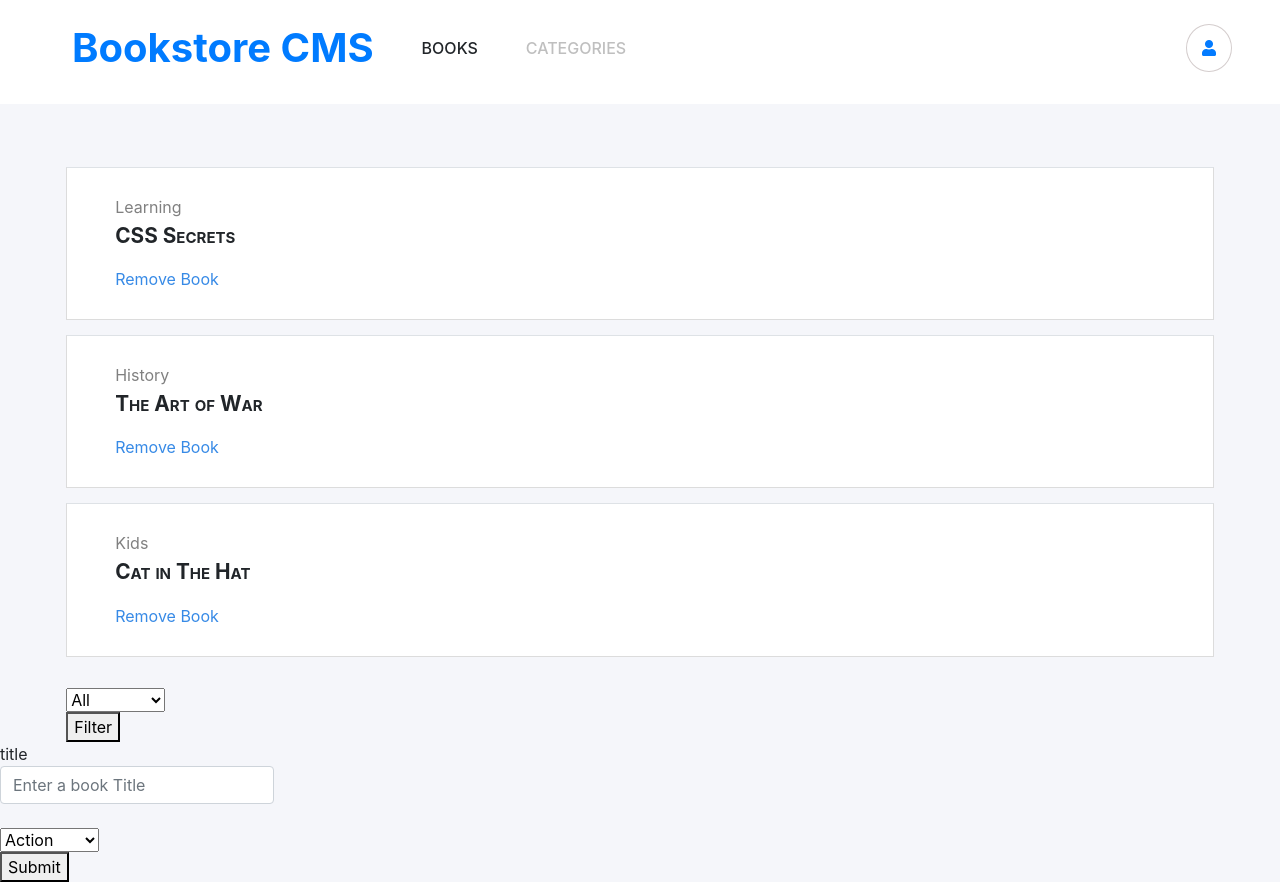
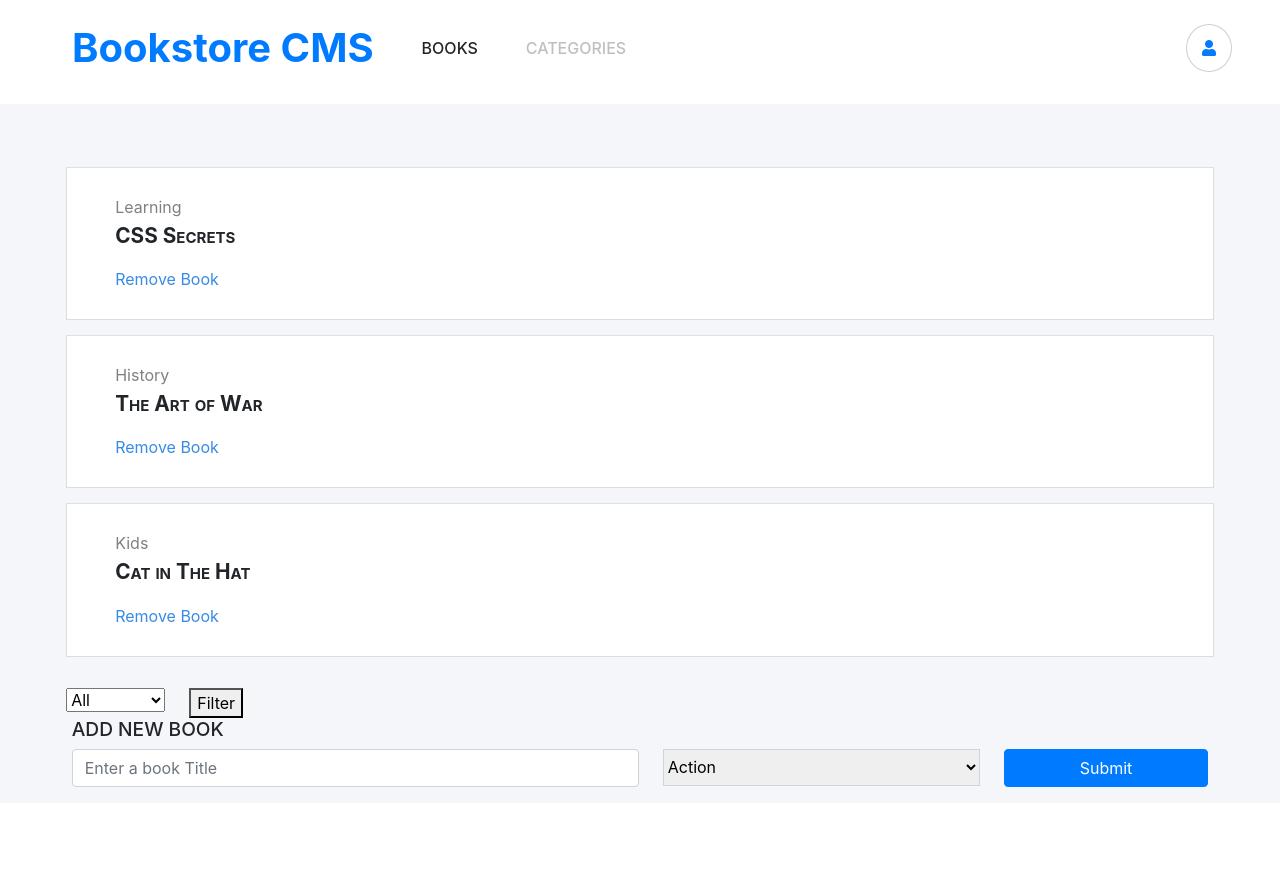
Before and after one commit to KerronKing/react-redux-bookstore, a React (Create React App) app: page / in a window 1280 px wide. After the commit the page ends 803 px from the top, so only its background shows below. Built offline with nearby package versions, Linux system fonts and the light colour scheme.

Commit message:
style: edit add book form styling

```diff
--- a/src/app.css
+++ b/src/app.css
@@ -54,3 +54,30 @@
 	border-radius: 50%;
 	color: #037bff;
 }
+
+h3 {
+	font-size: 1.2rem;
+}
+.add-form {
+	margin: 0 auto;
+	width: 88.8%;
+}
+form {
+	display: flex;
+	flex-direction: row;
+}
+fieldset {
+	padding-right: 1.5rem;
+}
+.form-group { width: 52%; }
+.select-cats {
+	width: 30%;
+}
+#categories {
+	border: 1px solid #ced4da;
+	height: 70%;
+}
+.submit {
+	height: 70%;
+	width: 18%;
+}
--- a/src/containers/booksform.js
+++ b/src/containers/booksform.js
@@ -43,10 +43,10 @@ class BooksForm extends React.Component {
   render() {
     const bookCategories = ['Action', 'Biography', 'History', 'Horror', 'Kids', 'Learning', 'Sci-Fi'];
     return (
+      <div className="add-form">
+        <h3>ADD NEW BOOK</h3>
         <form>
           <fieldset className="form-group">
-          <label htmlFor="formInput">
-            title
             <input
               type="text"
               className="form-control"
@@ -54,10 +54,9 @@ class BooksForm extends React.Component {
               id="formInput"
               onChange={this.handleChange}
             />
-          </label>
           </fieldset>
-        <fieldset>
-          <select id="categories" onChange={this.handleChange}>
+          <fieldset className="select-cats">
+            <select id="categories" onChange={this.handleChange} className="w-100">
               {bookCategories.map(category => (
                 <option key={category} value={category}>
                   {category}
@@ -65,8 +64,9 @@ class BooksForm extends React.Component {
               ))}
             </select>
           </fieldset>
-        <button type="submit" onClick={this.handleSubmit}>Submit</button>
+          <button className="btn btn-primary submit" type="submit" onClick={this.handleSubmit}>Submit</button>
         </form>
+      </div>
     );
   }
 }
```
Lines whose indentation alone changed are shown as unchanged.
